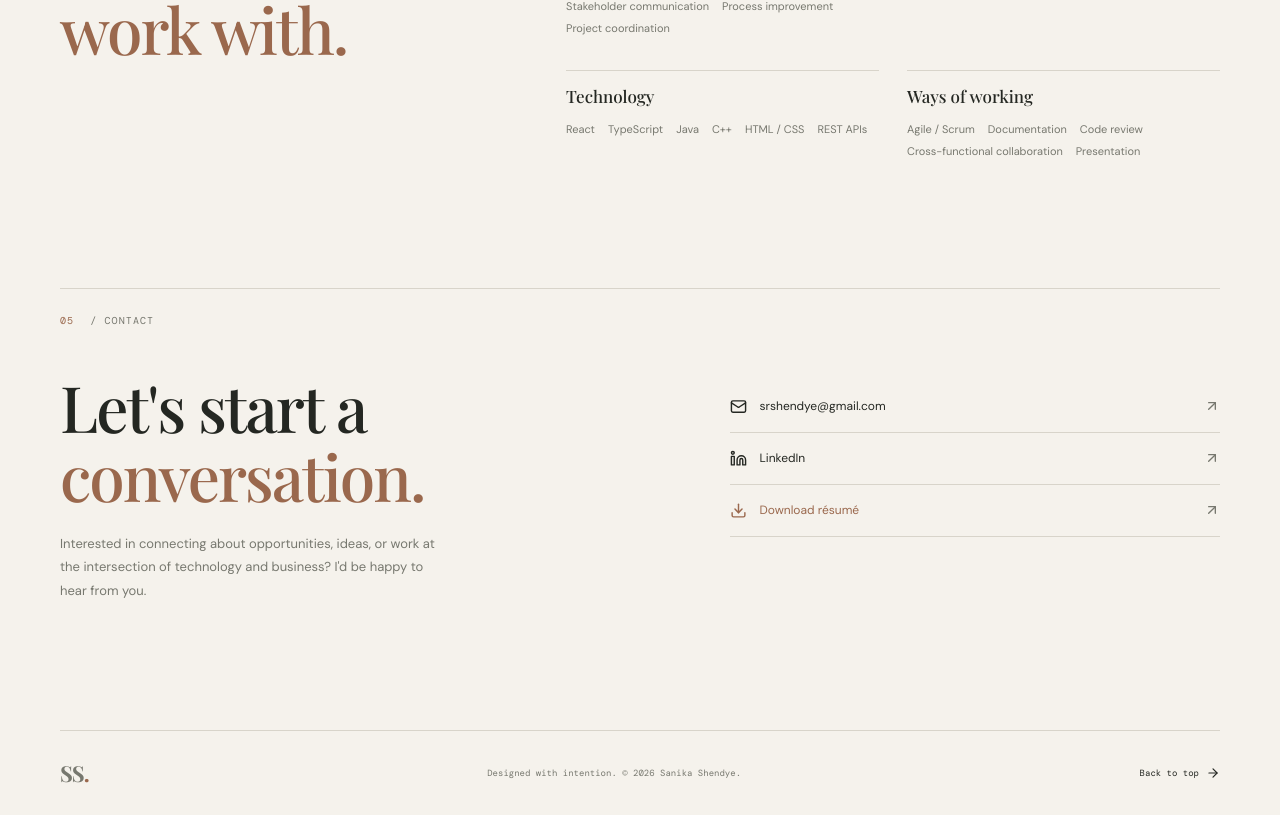
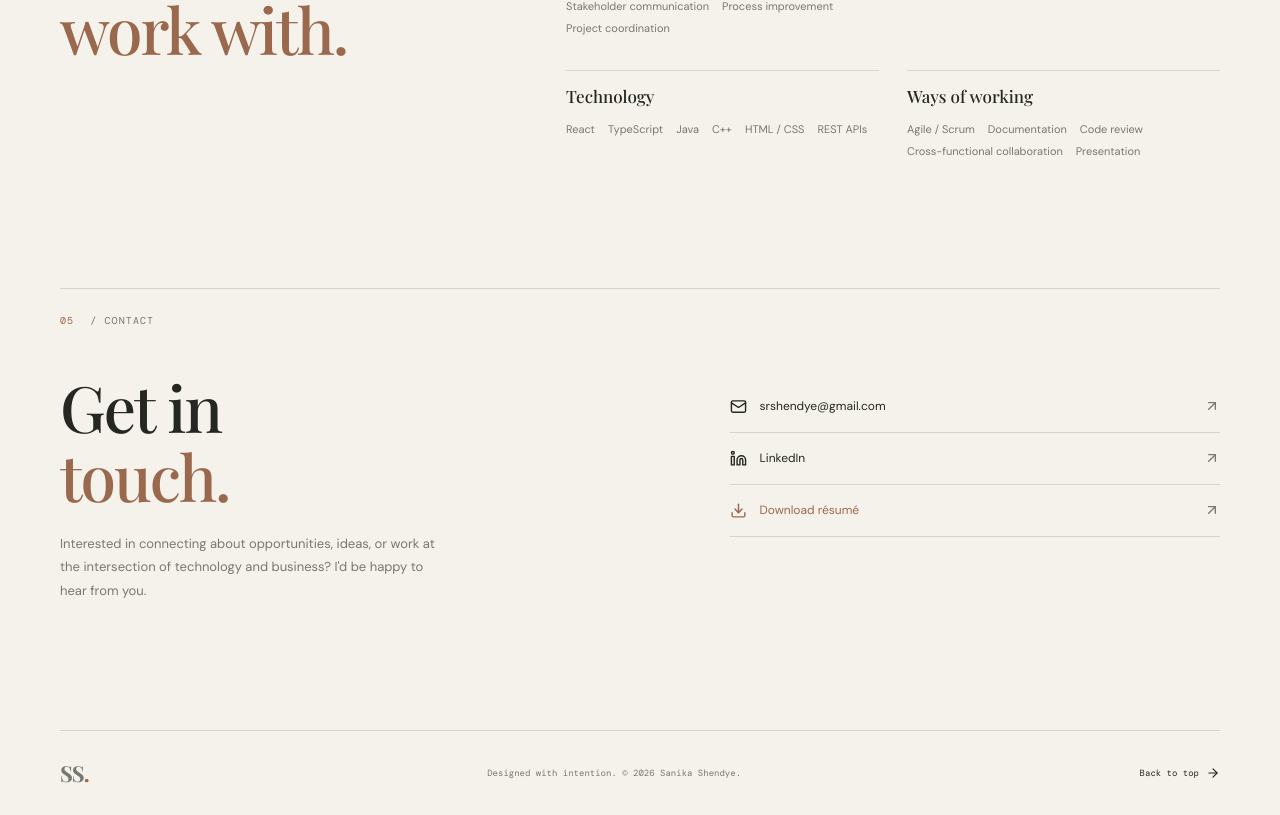
Before and after one commit to srshendye/sanika-portfolio, a React (Vite) app: page / in a window 1280 px wide. Shown: the part 5680-6495 px from the top of the page. Built offline with nearby package versions, Linux system fonts and the light colour scheme.

Commit message:
Simplify contact section heading

```diff
--- a/src/App.tsx
+++ b/src/App.tsx
@@ -250,7 +250,7 @@ function App() {
           <div className="section-label"><span>05</span> / CONTACT</div>
           <div className="contact-layout">
             <div>
-              <h2>Let's start a<br /><em>conversation.</em></h2>
+              <h2>Get in<br /><em>touch.</em></h2>
               <p>Interested in connecting about opportunities, ideas, or work at the intersection of technology and business? I'd be happy to hear from you.</p>
             </div>
             <div className="contact-links">
```
